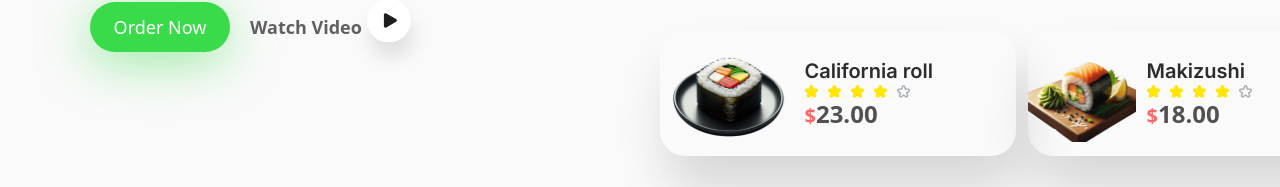
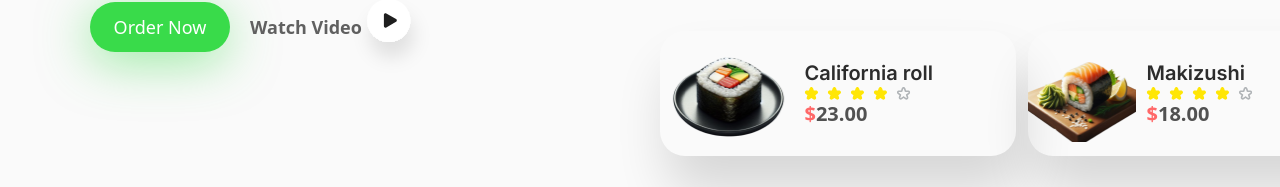
Before and after one commit to Maxwell011/sushi-experience, a React (Vite) app: page / in a window 1280 px wide. Shown: the part 379-566 px from the top of the page. Built offline with nearby package versions, Linux system fonts and the light colour scheme.

Commit message:
Reduced Icon size

```diff
--- a/src/App.tsx
+++ b/src/App.tsx
@@ -67,7 +67,7 @@ function App() {
                   <StarIcon2 />
                   <div className="text-[#FF6868] text-xl font-bold">
                     $
-                    <span className="text-[#515151] text-2xl font-bold">
+                    <span className="text-[#515151] text-xl font-bold">
                       23.00
                     </span>{" "}
                   </div>
@@ -87,7 +87,7 @@ function App() {
                   <StarIcon2 />
                   <div className="text-[#FF6868] text-xl font-bold">
                     $
-                    <span className="text-[#515151] text-2xl font-bold">
+                    <span className="text-[#515151] text-xl font-bold">
                       18.00
                     </span>{" "}
                   </div>
```
